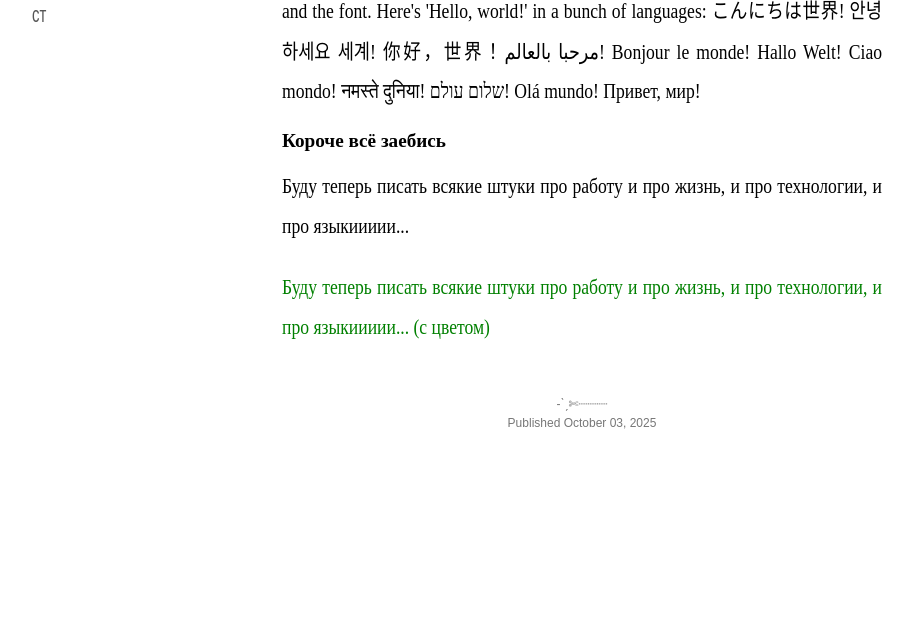
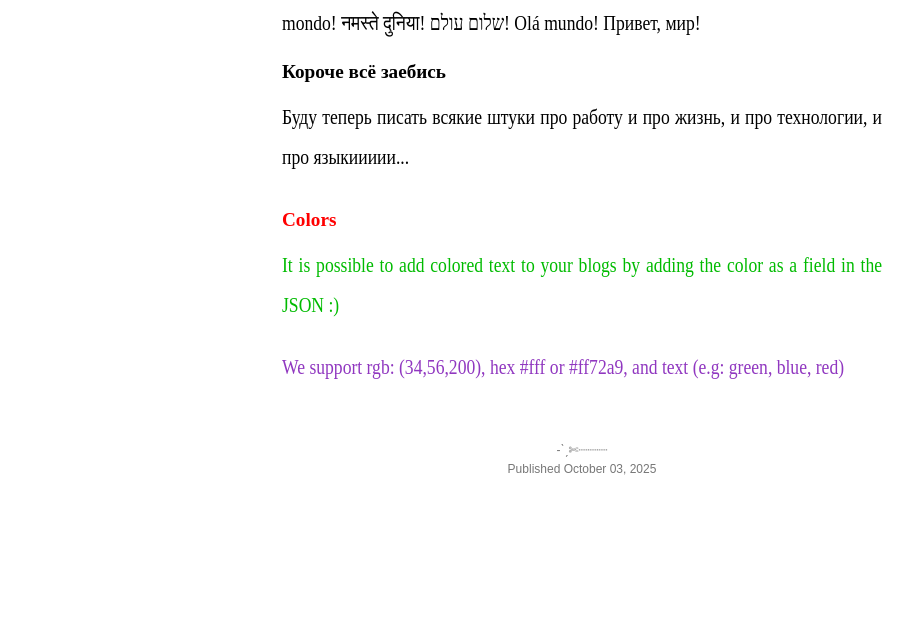
Before and after one commit to 1a11/billard, a Flask app: page /article/hello in a window 1280 px wide. Shown: the part 1352-1980 px from the top of the page, without its empty margins (58-971 px from the left). Before the commit the page ends 1781 px from the top, so only its background shows below. Run offline with Flask 3, Linux system fonts and the light colour scheme.

Commit message:
chore: added suggestions and moved colors to color json section

```diff
--- a/articles/hello_10-3.json
+++ b/articles/hello_10-3.json
@@ -14,11 +14,6 @@
       "type": "p",
       "id": "p-monolith",
       "text": "Это первый пост на бложном двигле!! Супер красивый и функциональный, наконец дошли руки собрать что-то своё!!"
-    },
-    {
-      "type": "p",
-      "text": "текст с цветом",
-      "color": "(32, 90,255)"
     },
     {
       "type": "h3",
@@ -38,8 +33,7 @@
     },
     {
       "type": "h3",
-      "text": "Картиночковое",
-      "color": "#FF55EE"
+      "text": "Картиночковое"
     },
     {
       "type": "figure",
@@ -72,10 +66,19 @@
       "text": "Буду теперь писать всякие штуки про работу и про жизнь, и про технологии, и про языкиииии..."
     },
     {
+      "type": "h3",
+      "text": "Colors",
+      "color": "red"
+    },
+    {
       "type": "p",
-      "id": "p-tension",
-      "text": "Буду теперь писать всякие штуки про работу и про жизнь, и про технологии, и про языкиииии... (с цветом)",
-      "color": "green"
+      "text": "It is possible to add colored text to your blogs by adding the color as a field in the JSON :)",
+      "color": "#0b0"
+    },
+    {
+      "type": "p",
+      "text": "We support rgb: (34,56,200), hex #fff or #ff72a9, and text (e.g: green, blue, red)",
+      "color": "(144,55,192)"
     }
   ],
   "fieldNotes": [
--- a/templates/article.html
+++ b/templates/article.html
@@ -614,14 +614,24 @@
 
                         if (itemColor.startsWith('#')) {
                             let hex = itemColor.replace('#', '');
+                            const isValidHex = /^[0-9a-fA-F]{3}$/.test(hex) || /^[0-9a-fA-F]{6}$/.test(hex);
 
-                            if (hex.length === 3) {
-                                hex = hex.split('').map(c => c + c).join('');
+                            if (isValidHex) {
+                                // Making a hex value
+                                element.style.color = `#${
+                                    (hex.length === 3) ? hex.split('').map(c => c + c).join('') : hex
+                                }`;
+                            } else {
+                                console.warn(`Invalid hex color: ${itemColor}`);
                             }
-
-                            element.style.color = `#${hex}`;
                         } else if (itemColor.startsWith('(') && itemColor.endsWith(')')) {
-                            element.style.color = `rgb${itemColor.replaceAll(' ', '')}`;
+                            const rgbValues = itemColor.slice(1, -1).split(',').map(v => v.trim());
+                            if (
+                                rgbValues.length === 3 &&
+                                rgbValues.every(v => /^\d+$/.test(v) && Number(v) >= 0 && Number(v) <= 255)
+                            ) {
+                                element.style.color = `rgb(${rgbValues.join(',')})`;
+                            }
                         } else {
                             element.style.color = itemColor.toLowerCase();
                         }
```
